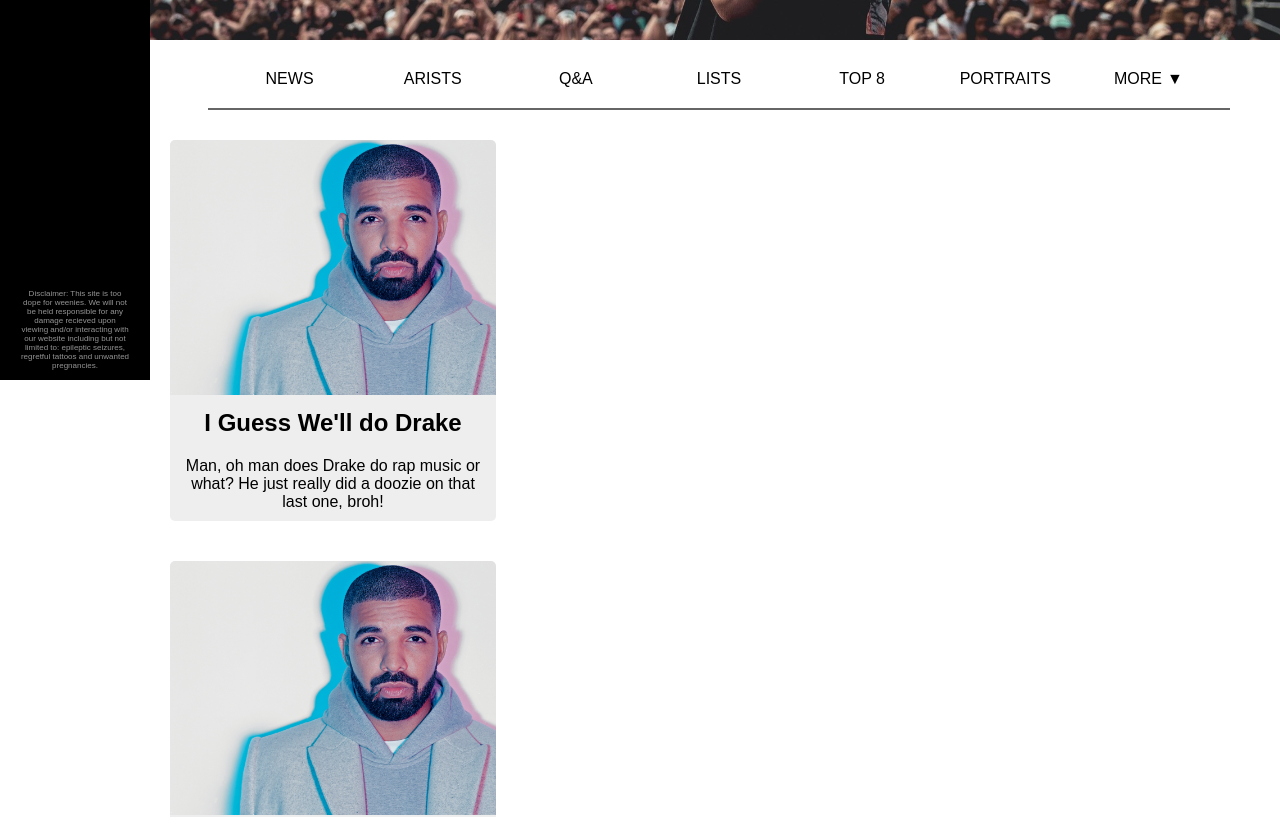
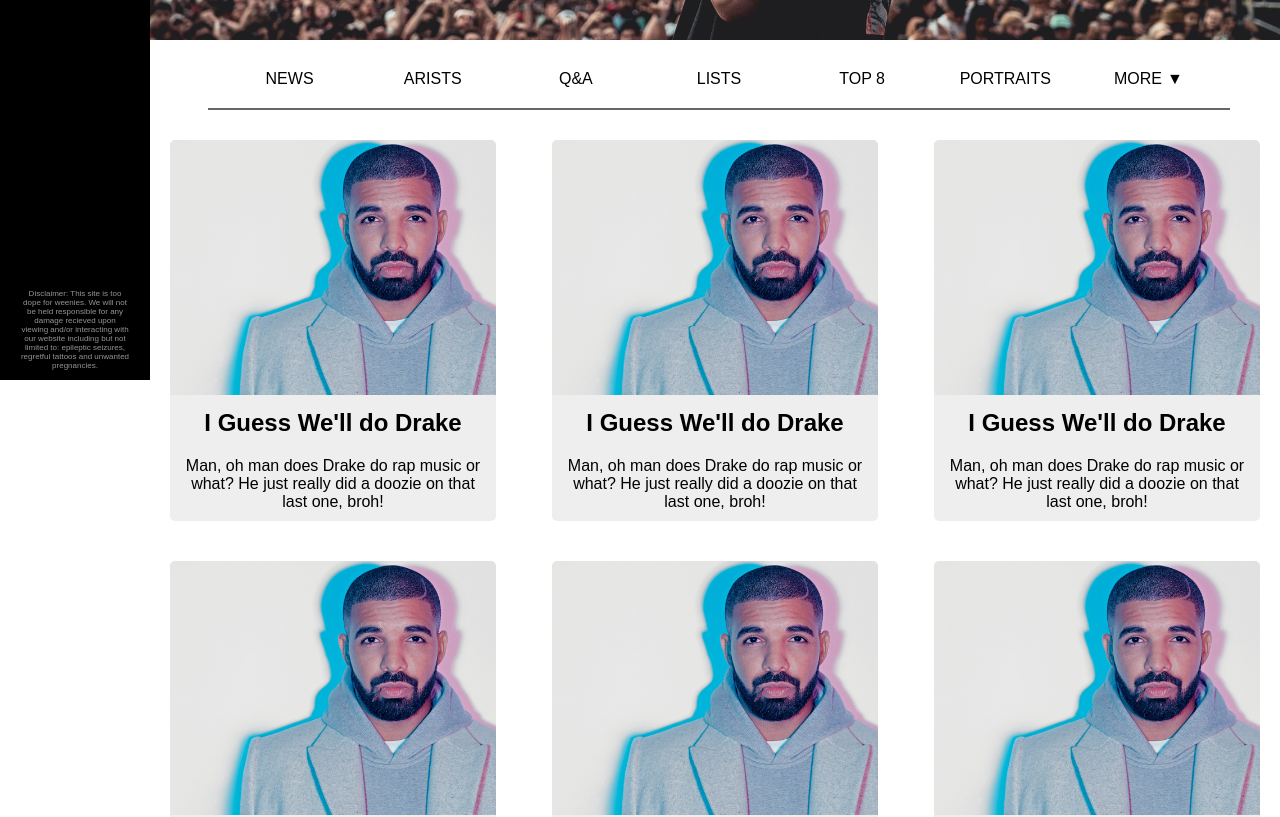
Before and after one commit to crishanks/myspace-practice-app, a React (Create React App) app: page / in a window 1280 px wide. Shown: the part 420-1237 px from the top of the page. Built offline with nearby package versions, Linux system fonts and the light colour scheme.

Commit message:
applied grid layout for blog items

```diff
--- a/src/App.js
+++ b/src/App.js
@@ -12,6 +12,8 @@
         <VerticalNavigation />
         <Jumbotron />
         <HorizontalNavigation />
+        <div className="blog-content">
+          <div className="grid-row">
             <BlogPost />
             <BlogPost />
             <BlogPost />
@@ -19,6 +21,8 @@
             <BlogPost />
             <BlogPost />
           </div>
+        </div>
+      </div>
     );
   }
 }
--- a/src/Components/blog-post.js
+++ b/src/Components/blog-post.js
@@ -4,8 +4,6 @@
 class BlogPost extends React.Component {
     render() {
         return (
-            <div class="blog-content">
-                <div class="grid-row">
             <div class="grid-item">
                 <div class="hide-overflow">
                     <img src={Drake} alt="drake"/>
@@ -16,8 +14,6 @@
                 </h2>
                 <p>Man, oh man does Drake do rap music or what? He just really did a doozie on that last one, broh!</p>
             </div>
-                </div>
-            </div>
         );
     }
 }
```
Lines whose indentation alone changed are shown as unchanged.
